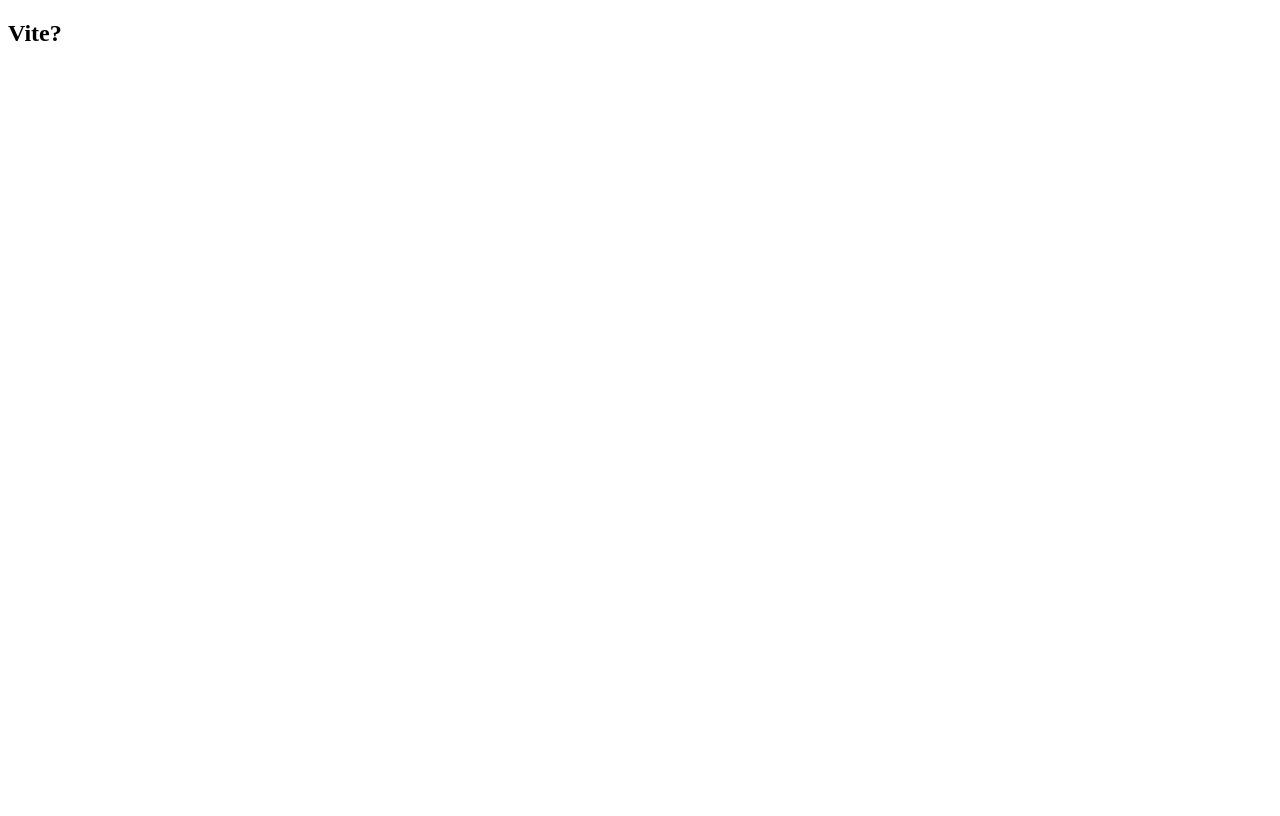
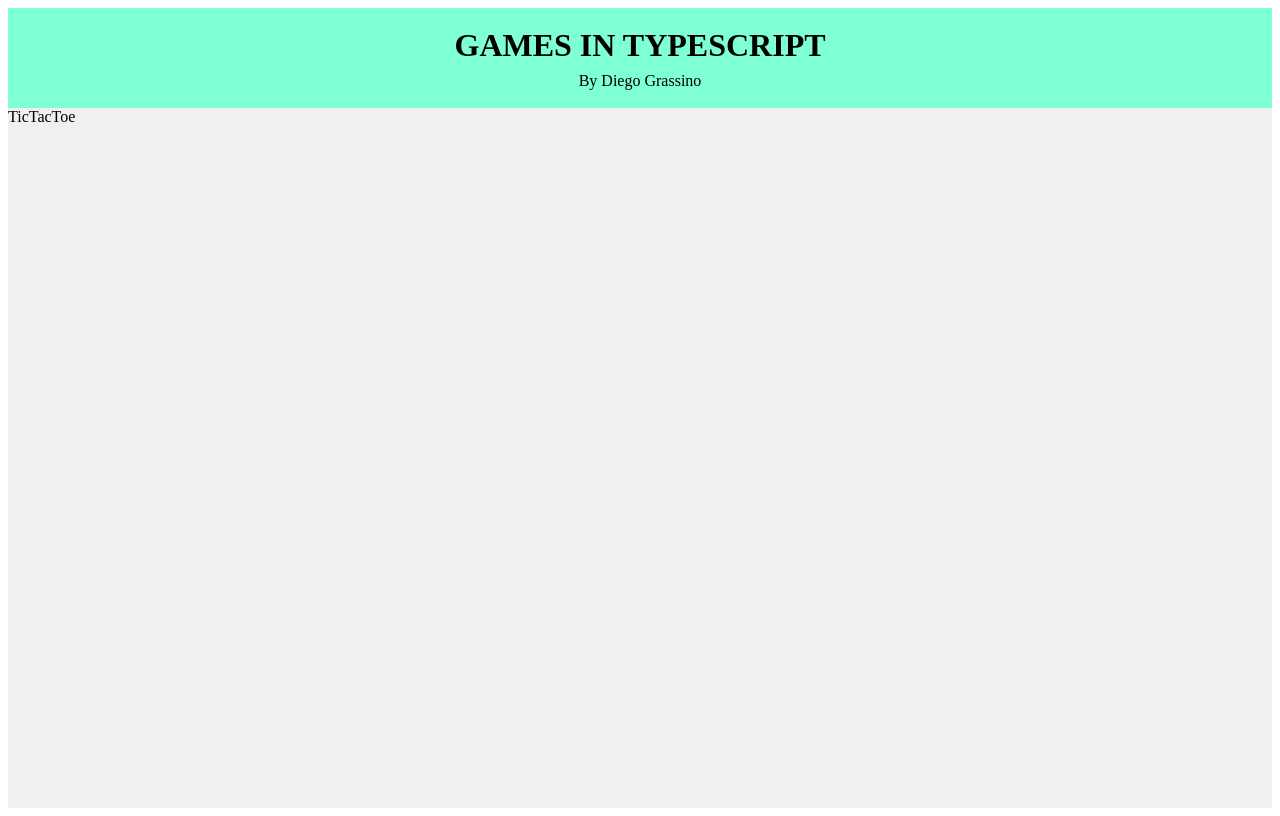
Before and after one commit to diegograssino/ts-games, a React (Vite) app: page / in a window 1280 px wide. Built offline with nearby package versions, Linux system fonts and the light colour scheme.

Commit message:
Layout some components

```diff
--- a/package.json
+++ b/package.json
@@ -9,7 +9,9 @@
   },
   "dependencies": {
     "react": "^17.0.2",
-    "react-dom": "^17.0.2"
+    "react-dom": "^17.0.2",
+    "react-router-dom": "^6.3.0",
+    "styled-components": "^5.3.5"
   },
   "devDependencies": {
     "@types/react": "^17.0.0",
--- a/src/App.tsx
+++ b/src/App.tsx
@@ -1,10 +1,8 @@
 import React from "react";
+
+import Main from "./pages/Main/Main";
 function App(): JSX.Element {
-  return (
-    <div>
-      <h2>Vite?</h2>
-    </div>
-  );
+  return <Main />;
 }
 
 export default App;
--- /dev/null
+++ b/src/pages/Main/Main.tsx
@@ -0,0 +1,57 @@
+import React from "react";
+import styled from "styled-components";
+
+import TicTacToe from "../TicTacToe/TicTacToe";
+
+const Main = (props: any) => {
+  const Title1 = styled.h1`
+    font-size: 2rem;
+    text-align: center;
+    margin-top: 1rem;
+    margin-bottom: 0px;
+  `;
+
+  const SubTitle = styled.p`
+    font-size: 1rem;
+    text-align: center;
+    margin-top: 0.5rem;
+  `;
+
+  const HeaderContainer = styled.header`
+    display: flex;
+    flex-direction: column;
+    align-items: center;
+    justify-content: center;
+    height: 100px;
+    background-color: aquamarine;
+    color: black;
+    margin: 0px;
+    padding: 0px;
+  `;
+
+  const GlobalContainer = styled.div`
+    min-height: 100vh;
+    background-color: #f0f0f0;
+    color: black;
+    margin: 0px;
+    padding: 0px;
+  `;
+
+  return (
+    <GlobalContainer>
+      <HeaderContainer>
+        <Title1>GAMES IN TYPESCRIPT</Title1>
+        <SubTitle>By Diego Grassino</SubTitle>
+      </HeaderContainer>
+      <main>
+        <section>
+          <article>
+            <TicTacToe />
+          </article>
+        </section>
+      </main>
+    </GlobalContainer>
+  );
+};
+
+export default Main;
--- /dev/null
+++ b/src/pages/TicTacToe/TicTacToe.tsx
@@ -0,0 +1,7 @@
+import React from "react";
+
+const TicTacToe = (props: any) => {
+  return <div>TicTacToe</div>;
+};
+
+export default TicTacToe;
```
Also changed, not shown: src/components/Board/Board.tsx (added, +7 -0 lines), 1 other file (tests, documents, lock files or other folders).
